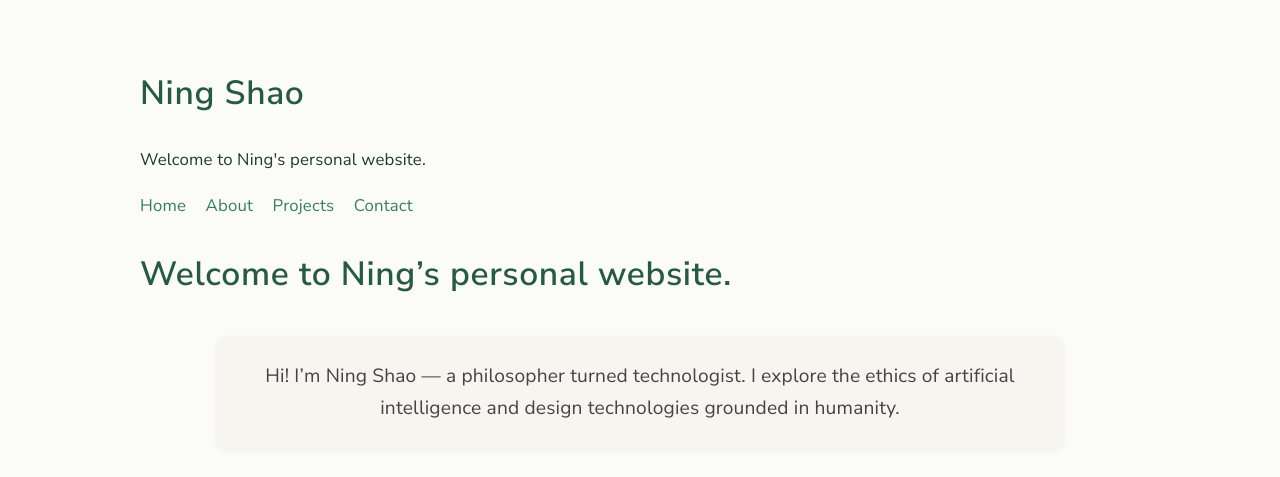
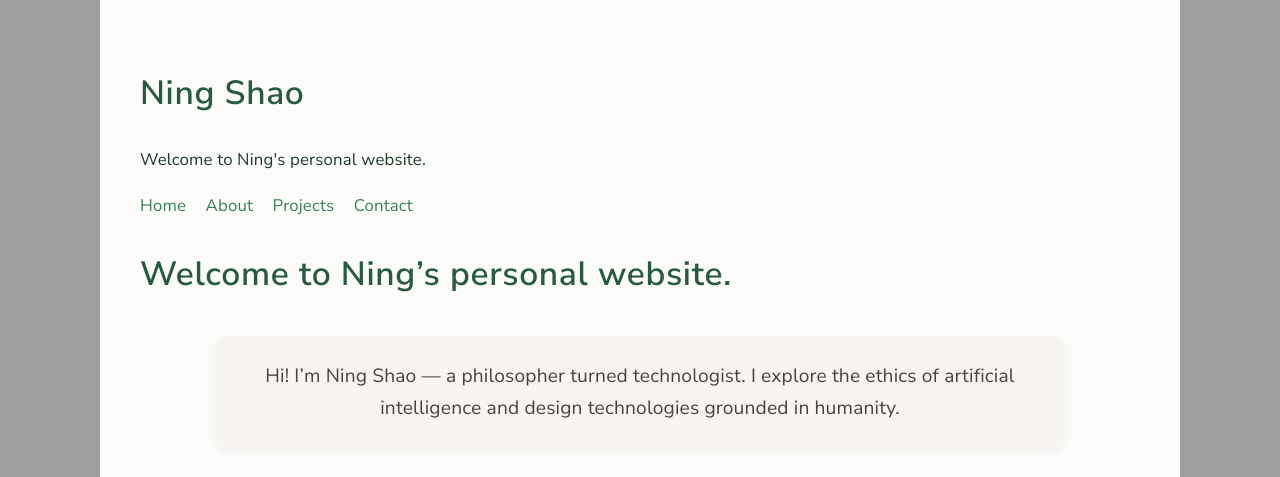
Before and after one commit to Ning-Shao/Ning-Shao.github.io, a Jekyll site: the page built from index.md, in a window 1280 px wide. Shown: the top 477 px of the page. Built offline with Jekyll 4.4.1, drawn with Linux system fonts in a browser that asks for light colours; grey boxes are pictures that could not be loaded.

Commit message:
set up background img

```diff
--- a/assets/css/style.css
+++ b/assets/css/style.css
@@ -5,6 +5,11 @@
 ------------------------------------------------------------ */
 
 @import url('https://fonts.googleapis.com/css2?family=Nunito+Sans:wght@400;600&display=swap');
+
+html {
+  background: url("{{ '/assets/images/background-forest.jpg' | relative_url }}") no-repeat center center fixed;
+  background-size: cover;
+}
 
 /* --- Overall Page Look --- */
 a[href="#content"] {
```
